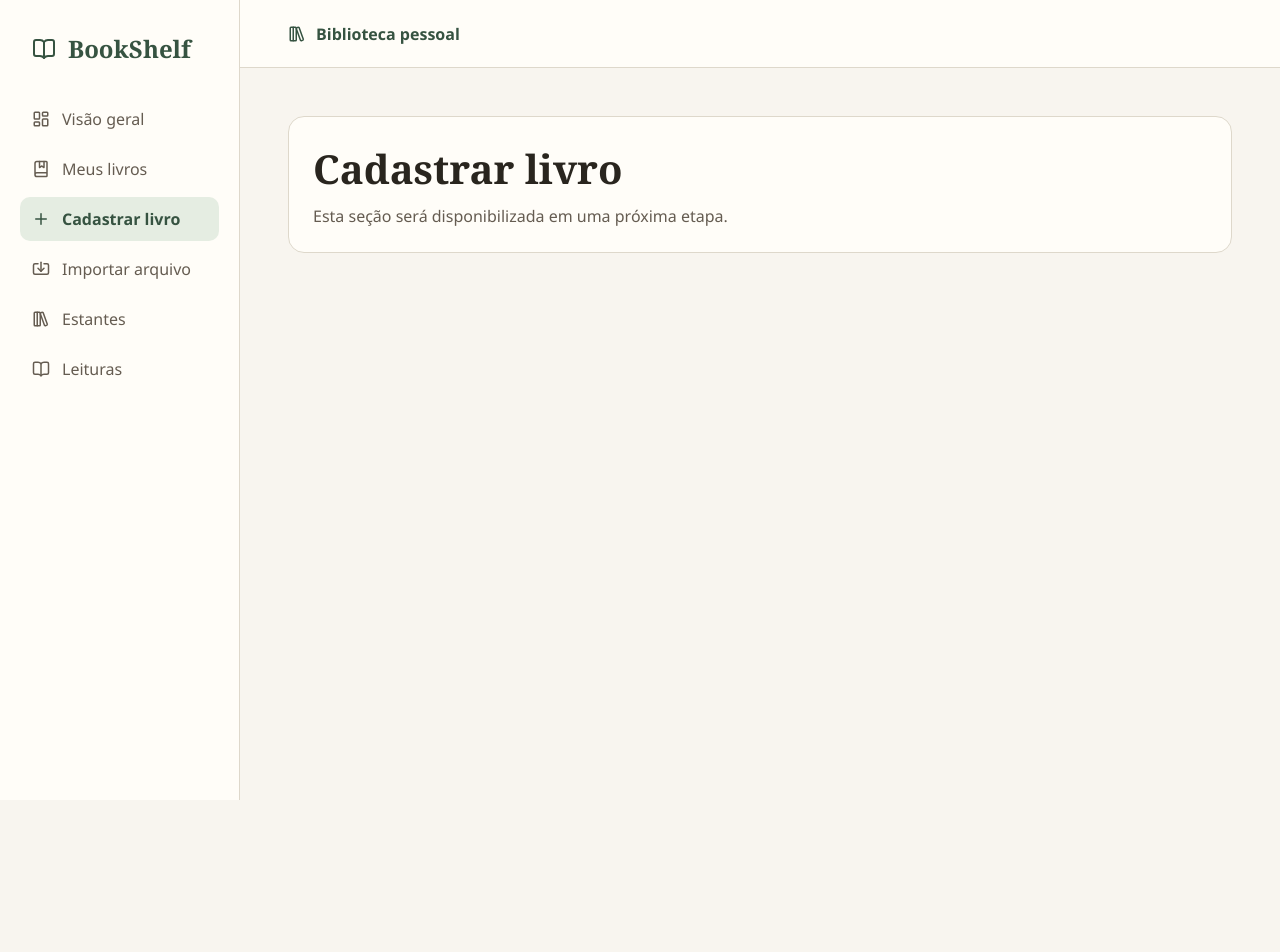
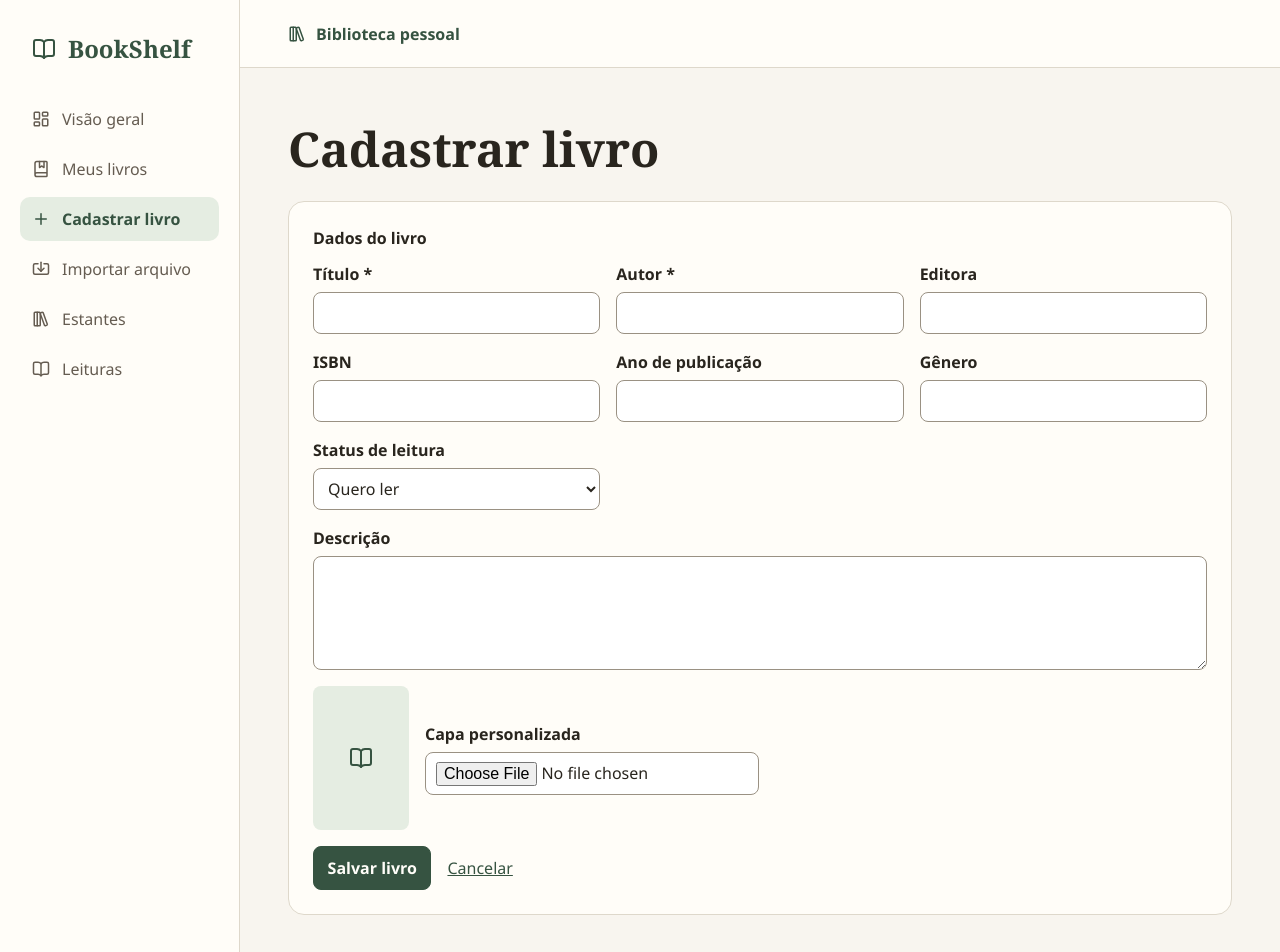
Before and after one commit to Ry4nBR/readverse, a React (Vite) app: page /cadastro in a window 1280 px wide. Shown: the top 952 px of the page. Before the commit the page ends 800 px from the top, so only its background shows below. Built offline with nearby package versions, Linux system fonts and the light colour scheme.

Commit message:
feat: adiciona cadastro manual de livros físicos

```diff
--- /dev/null
+++ b/src/components/BookCover.jsx
@@ -0,0 +1,23 @@
+import { BookOpen } from 'lucide-react'
+import { useCallback, useState } from 'react'
+import styles from './PhysicalBook.module.css'
+
+export default function BookCover({ coverBlob, coverUrl }) {
+  const [failed, setFailed] = useState(null)
+  const cover = coverBlob || coverUrl
+  const imageRef = useCallback((image) => {
+    if (!image || !coverBlob) return
+    const objectUrl = URL.createObjectURL(coverBlob)
+    image.src = objectUrl
+    return () => URL.revokeObjectURL(objectUrl)
+  }, [coverBlob])
+
+  return (
+    <div className={styles.cover}>
+      {cover && cover !== failed ? (
+        <img ref={imageRef} src={coverBlob ? undefined : coverUrl} alt="Capa do livro"
+          onError={() => setFailed(cover)} />
+      ) : <BookOpen aria-label="Livro sem capa" role="img" />}
+    </div>
+  )
+}
--- /dev/null
+++ b/src/components/PhysicalBook.module.css
@@ -0,0 +1,94 @@
+.page {
+  display: grid;
+  gap: 1.25rem;
+  min-width: 0;
+}
+
+.page h1 { font: 700 clamp(2rem, 5vw, 3rem) var(--serif); }
+.page p { overflow-wrap: anywhere; }
+
+.panel {
+  display: grid;
+  gap: 1rem;
+  padding: clamp(1rem, 3vw, 1.5rem);
+  border: 1px solid var(--border);
+  border-radius: var(--radius);
+  background: var(--surface);
+  min-width: 0;
+}
+
+.form {
+  display: grid;
+  gap: 1rem;
+  min-width: 0;
+  border: 0;
+  margin: 0;
+  padding: 0;
+}
+
+.form legend { margin-bottom: .75rem; padding: 0; font-weight: 700; }
+
+.fields {
+  display: grid;
+  grid-template-columns: repeat(auto-fit, minmax(min(14rem, 100%), 1fr));
+  gap: 1rem;
+}
+
+.fullWidth { grid-column: 1 / -1; }
+
+.page label { display: grid; gap: .375rem; font-weight: 600; min-width: 0; }
+
+.page input, .page select, .page textarea {
+  width: 100%;
+  min-width: 0;
+  color: inherit;
+  background: white;
+  font: inherit;
+  font-weight: 400;
+  border: 1px solid #9a9183;
+  border-radius: .5rem;
+  padding: .5rem .625rem;
+}
+
+.page textarea { resize: vertical; }
+
+.coverField, .actions {
+  display: flex;
+  flex-wrap: wrap;
+  align-items: center;
+  gap: .75rem 1rem;
+}
+
+.coverField > div:last-child { min-width: 0; }
+
+.cover {
+  display: grid;
+  place-items: center;
+  width: 6rem;
+  aspect-ratio: 2 / 3;
+  flex: none;
+  overflow: hidden;
+  border-radius: .5rem;
+  background: var(--accent-light);
+  color: var(--accent);
+}
+
+.cover img { width: 100%; height: 100%; object-fit: contain; }
+
+.primary, .secondary {
+  display: inline-block;
+  font: inherit;
+  font-weight: 650;
+  text-decoration: none;
+  border-radius: .5rem;
+  padding: .55rem .85rem;
+  border: 1px solid var(--accent);
+  cursor: pointer;
+}
+
+.primary { background: var(--accent); color: var(--surface); }
+.secondary { background: var(--surface); color: var(--accent); }
+.coverField button { margin-top: .5rem; }
+.page button:disabled { opacity: .65; cursor: wait; }
+
+.error { color: #8e2723; }
--- /dev/null
+++ b/src/components/PhysicalBookForm.jsx
@@ -0,0 +1,127 @@
+import { useState } from 'react'
+import { Link } from 'react-router-dom'
+import { DuplicateBookError } from '../services/physicalBooks.js'
+import { emptyBook, readingStatuses, validateBookForm } from '../utils/bookForm.js'
+import BookCover from './BookCover.jsx'
+import styles from './PhysicalBook.module.css'
+
+const fields = [
+  { name: 'title', label: 'Título', required: true },
+  { name: 'author', label: 'Autor', required: true },
+  { name: 'publisher', label: 'Editora' },
+  { name: 'isbn', label: 'ISBN' },
+  { name: 'year', label: 'Ano de publicação', inputMode: 'numeric', maxLength: 4 },
+  { name: 'genre', label: 'Gênero' },
+]
+const imageTypes = ['image/jpeg', 'image/png', 'image/webp', 'image/gif']
+const coverSizeLimit = 5 * 1024 * 1024
+
+export default function PhysicalBookForm({ initialBook = emptyBook, onSave }) {
+  const [book, setBook] = useState(initialBook)
+  const [error, setError] = useState('')
+  const [coverError, setCoverError] = useState('')
+  const [checkingCover, setCheckingCover] = useState(false)
+  const [saving, setSaving] = useState(false)
+
+  function update(event) {
+    const { name, value } = event.target
+    setBook((current) => ({ ...current, [name]: value }))
+    setError('')
+  }
+
+  async function uploadCover(event) {
+    const input = event.currentTarget
+    const file = input.files[0]
+    input.value = ''
+    if (!file) return
+    setCoverError('')
+    if (!imageTypes.includes(file.type) || file.size > coverSizeLimit) {
+      setCoverError('Escolha uma imagem JPEG, PNG, WebP ou GIF de até 5 MB.')
+      return
+    }
+    setCheckingCover(true)
+    try {
+      const bitmap = await createImageBitmap(file)
+      bitmap.close()
+      setBook((current) => ({ ...current, coverBlob: file, coverUrl: '' }))
+    } catch {
+      setCoverError('O arquivo selecionado não pôde ser aberto como imagem.')
+    } finally {
+      setCheckingCover(false)
+    }
+  }
+
+  async function submit(event) {
+    event.preventDefault()
+    if (saving || checkingCover) return
+    const message = validateBookForm(book)
+    if (message) {
+      setError(message)
+      return
+    }
+    setSaving(true)
+    setError('')
+    const normalized = Object.fromEntries(Object.entries(book).map(([name, value]) =>
+      [name, typeof value === 'string' ? value.trim() : value],
+    ))
+    try {
+      await onSave(normalized)
+    } catch (failure) {
+      setError(failure instanceof DuplicateBookError ? failure.message :
+        'Não foi possível salvar o livro neste navegador. Tente novamente.')
+    } finally {
+      setSaving(false)
+    }
+  }
+
+  return (
+    <form className={styles.panel} onSubmit={submit}>
+      <fieldset disabled={saving || checkingCover} className={styles.form}>
+        <legend>Dados do livro</legend>
+        <div className={styles.fields}>
+          {fields.map(({ name, label, ...attributes }) => (
+            <label key={name}>
+              {label}{attributes.required && ' *'}
+              <input name={name} value={book[name]} onChange={update} {...attributes} />
+            </label>
+          ))}
+          <label>
+            Status de leitura
+            <select name="status" value={book.status} onChange={update}>
+              {Object.entries(readingStatuses).map(([value, label]) =>
+                <option key={value} value={value}>{label}</option>,
+              )}
+            </select>
+          </label>
+          <label className={styles.fullWidth}>
+            Descrição
+            <textarea name="description" value={book.description} onChange={update} rows={4} />
+          </label>
+        </div>
+        <div className={styles.coverField}>
+          <BookCover coverBlob={book.coverBlob} coverUrl={book.coverUrl} />
+          <div>
+            <label>
+              Capa personalizada
+              <input type="file" accept={imageTypes.join(',')} onChange={uploadCover} />
+            </label>
+            {(book.coverBlob || book.coverUrl) && (
+              <button type="button" className={styles.secondary} onClick={() => {
+                setCoverError('')
+                setBook((current) => ({ ...current, coverBlob: null, coverUrl: '' }))
+              }}>Remover capa</button>
+            )}
+          </div>
+        </div>
+        {coverError && <p role="alert" className={styles.error}>{coverError}</p>}
+      </fieldset>
+      {error && <p role="alert" className={styles.error}>{error}</p>}
+      <div className={styles.actions}>
+        <button className={styles.primary} disabled={saving || checkingCover}>
+          {saving ? 'Salvando…' : checkingCover ? 'Verificando imagem…' : 'Salvar livro'}
+        </button>
+        <Link to="/biblioteca">Cancelar</Link>
+      </div>
+    </form>
+  )
+}
--- /dev/null
+++ b/src/pages/NewPhysicalBookPage.jsx
@@ -0,0 +1,19 @@
+import { useNavigate } from 'react-router-dom'
+import PhysicalBookForm from '../components/PhysicalBookForm.jsx'
+import styles from '../components/PhysicalBook.module.css'
+import { savePhysicalBook } from '../services/physicalBooks.js'
+
+export default function NewPhysicalBookPage() {
+  const navigate = useNavigate()
+  async function save(book) {
+    await savePhysicalBook(book)
+    navigate('/biblioteca')
+  }
+
+  return (
+    <section className={styles.page}>
+      <h1>Cadastrar livro</h1>
+      <PhysicalBookForm onSave={save} />
+    </section>
+  )
+}
--- a/src/routes/AppRoutes.jsx
+++ b/src/routes/AppRoutes.jsx
@@ -2,16 +2,20 @@ import { Route, Routes } from 'react-router-dom'
 import LibraryLayout from '../layouts/LibraryLayout.jsx'
 import DashboardPage from '../pages/DashboardPage.jsx'
 
+import NewPhysicalBookPage from '../pages/NewPhysicalBookPage.jsx'
 import NotFoundPage from '../pages/NotFoundPage.jsx'
 import SectionPage from '../pages/SectionPage.jsx'
 import { sections } from './sections.js'
+
+const futureSections = sections.filter(({ to }) => to !== '/cadastro')
 
 export default function AppRoutes() {
   return (
     <Routes>
       <Route element={<LibraryLayout />}>
         <Route index element={<DashboardPage />} />
-        {sections.map(({ to, label }) => (
+        <Route path="cadastro" element={<NewPhysicalBookPage />} />
+        {futureSections.map(({ to, label }) => (
           <Route key={to} path={to} element={<SectionPage title={label} />} />
         ))}
         <Route path="*" element={<NotFoundPage />} />
--- /dev/null
+++ b/src/utils/bookForm.js
@@ -0,0 +1,19 @@
+import { isValidIsbn } from './isbn.js'
+
+export const readingStatuses = {
+  toRead: 'Quero ler',
+  reading: 'Lendo',
+  finished: 'Concluído',
+}
+
+export const emptyBook = {
+  title: '', author: '', publisher: '', isbn: '', year: '', description: '',
+  genre: '', status: 'toRead', coverUrl: '', coverBlob: null,
+}
+
+export function validateBookForm(book) {
+  if (!book.title.trim() || !book.author.trim()) return 'Preencha o título e o autor.'
+  if (book.isbn.trim() && !isValidIsbn(book.isbn)) return 'Informe um ISBN-10 ou ISBN-13 válido.'
+  if (book.year.trim() && !/^[1-9]\d{3}$/.test(book.year.trim())) return 'Informe um ano com quatro dígitos.'
+  return ''
+}
```
